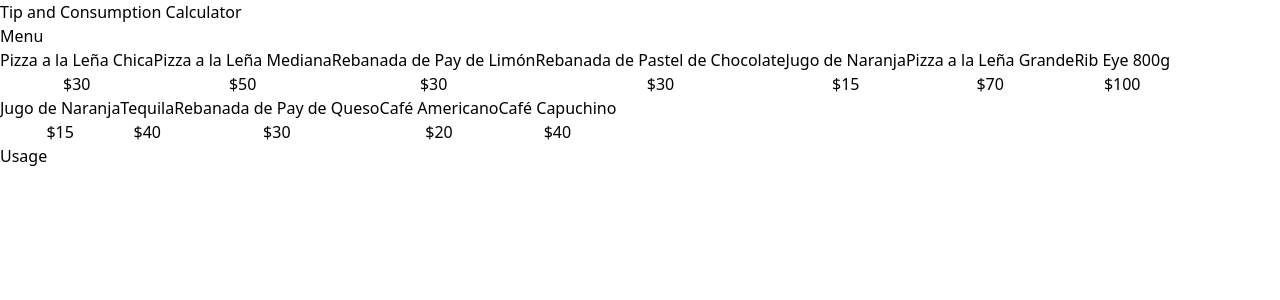
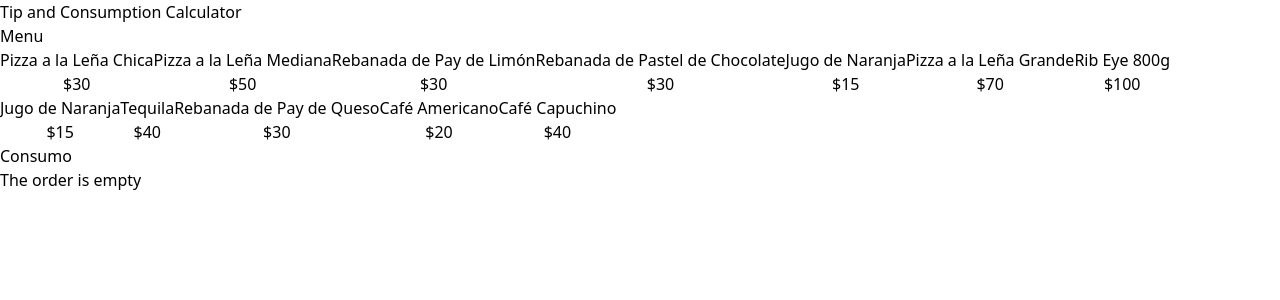
Before and after one commit to Sebastian298/tip_calculator, a React (Vite) app: page / in a window 1280 px wide. Shown: the top 300 px of the page. Built offline with nearby package versions, Linux system fonts and the light colour scheme.

Commit message:
Add OrderContents component and update useOrder hook

```diff
--- a/src/App.tsx
+++ b/src/App.tsx
@@ -1,8 +1,9 @@
 import MenuItem from "./components/MenuItem";
+import { OrderContents } from "./components/OrderContents";
 import { menuItems } from "./data/db";
 import { useOrder } from "./hooks/useOrder";
 export const App = () => {
-  const { addItem } = useOrder();
+  const { addItem,order } = useOrder();
   return (
     <>
       <header className=" bg-teal-400 py-5">
@@ -19,8 +20,10 @@ export const App = () => {
             ))}
           </div>
         </div>
-        <div>
-          <h2>Usage</h2>
+        <div className="border border-dashed border-slade-300 p-5 rounded-lg space-y-10">
+          <OrderContents
+           order={order}
+          />
         </div>
       </main>
     </>
--- /dev/null
+++ b/src/components/OrderContents.tsx
@@ -0,0 +1,35 @@
+import { OrderItem } from "../types";
+import { formatCurrency } from "../helpers";
+type OrderContentsProps = {
+  order: OrderItem[];
+};
+
+export const OrderContents = ({ order }: OrderContentsProps) => {
+  return (
+    <div>
+      <h2 className="font-black text-4xl">Consumo</h2>
+      <div className="space-y-3 mt-10">
+        {order.length === 0 ? (
+          <p className="text-center"> The order is empty</p>
+        ) : (
+          order.map((orderItem) => (
+            <div key={orderItem.id} className="flex justify-between items-center border-t border-gray-200 py-5 last-of-type:border-b">
+              <div>
+                <p className="text-lg">
+                  {orderItem.name} - {formatCurrency(orderItem.price)}
+                </p>
+                <p className="font-black">
+                  Quantity: {orderItem.quantity} -{" "}
+                  {formatCurrency(orderItem.price * orderItem.quantity)}
+                </p>
+              </div>
+              <button className="bg-red-600 h-8 w-8 rounded-full text-white font-black">
+                X
+              </button>
+            </div>
+          ))
+        )}
+      </div>
+    </div>
+  );
+};
--- /dev/null
+++ b/src/helpers/index.ts
@@ -0,0 +1,3 @@
+
+
+export const formatCurrency = (value: number) => new Intl.NumberFormat('en-US', {style: 'currency', currency: 'USD'}).format(value);
--- a/src/hooks/useOrder.ts
+++ b/src/hooks/useOrder.ts
@@ -16,6 +16,7 @@ import type { MenuItem, OrderItem } from "../types"
     }
 
     return{
+        order,
         addItem
     }
  }
```
